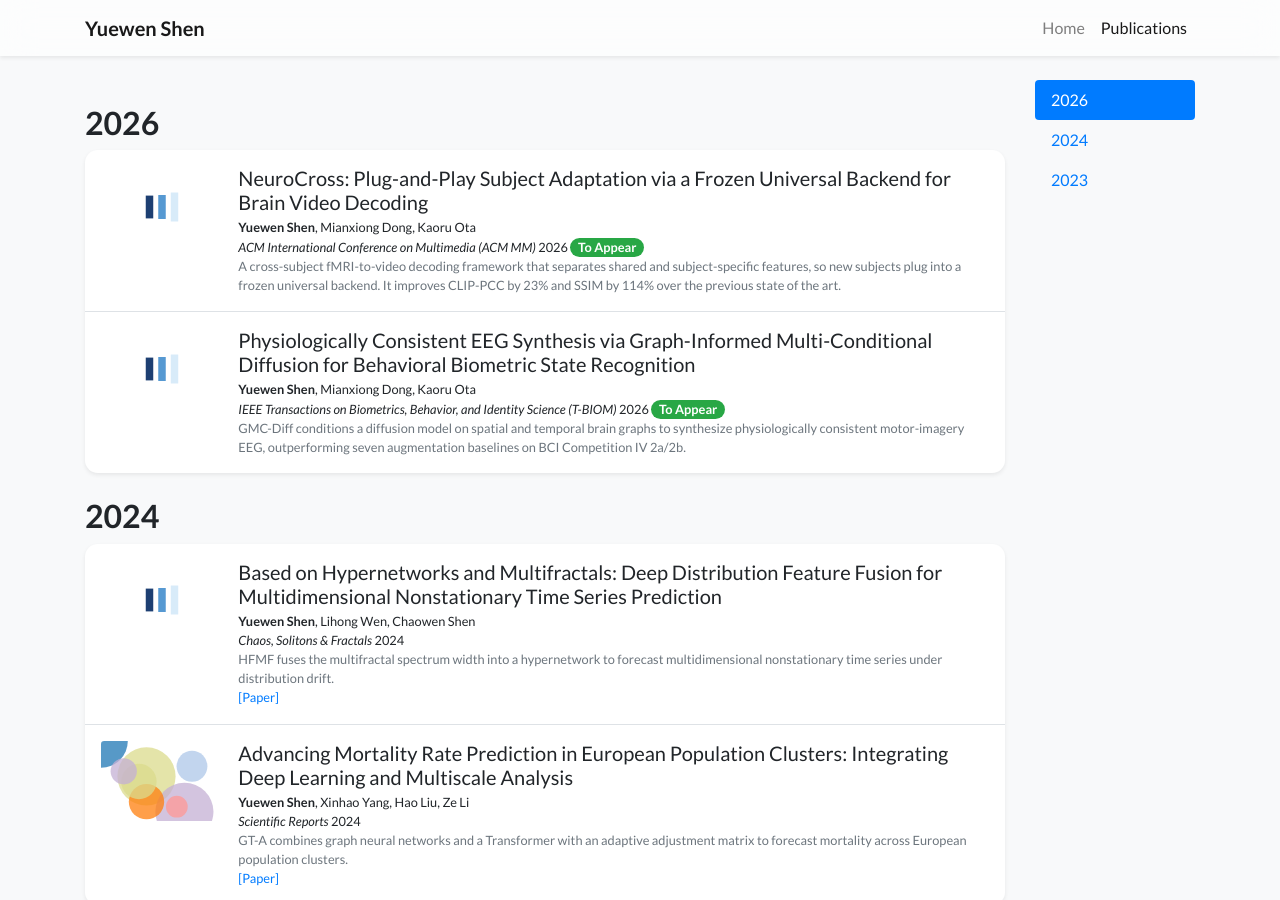
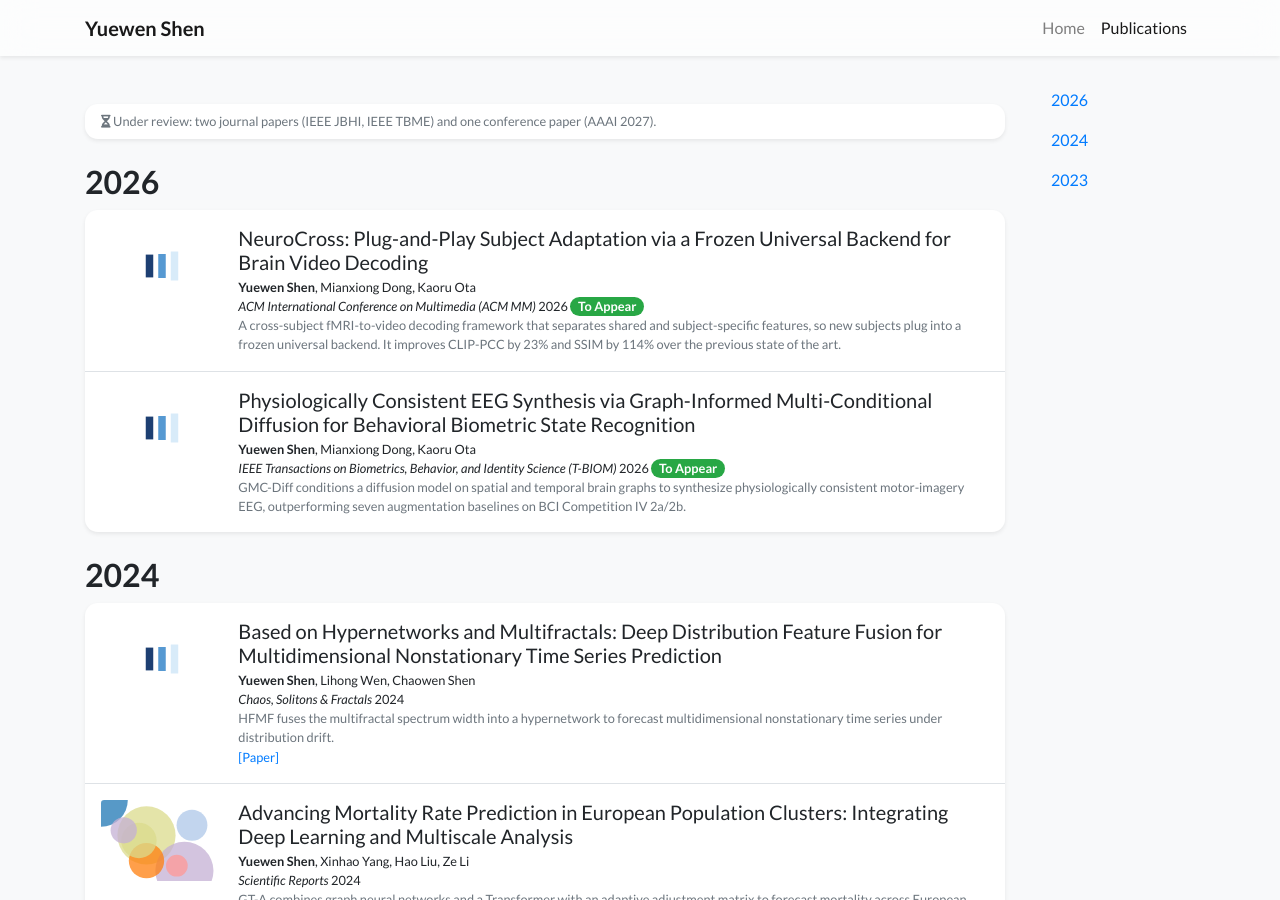
Before and after one commit to Yuewen-shen/Yuewen-shen.github.io, a Jekyll site: the page built from publications.html, in a window 1280 px wide and 900 px high. Built offline with Jekyll 4.4.1, drawn with Linux system fonts in a browser that asks for light colours; nearby versions of some CDN libraries; a style sheet for code colours, icons or effects is not loaded.

Commit message:
Note manuscripts under review on publications page
Co-Authored-By: Claude Opus 5.5 <noreply@anthropic.com>

```diff
--- a/publications.html
+++ b/publications.html
@@ -10,6 +10,10 @@ body_attr: >-
 
 <div class="row">
     <div class="col-12 col-lg-10">
+        <div class="mt-4 px-3 py-2 bg-white shadow-sm rounded-xl small text-muted">
+            <i class="fas fa-hourglass-half"></i>
+            Under review: two journal papers (IEEE JBHI, IEEE TBME) and one conference paper (AAAI 2027).
+        </div>
         {% for year in pubs_by_year %}
         {% assign num_papers = year.items | size %}
         <h2 class="pt-4" id="year-{{ year.name }}">{{ year.name }}</h2>
```
